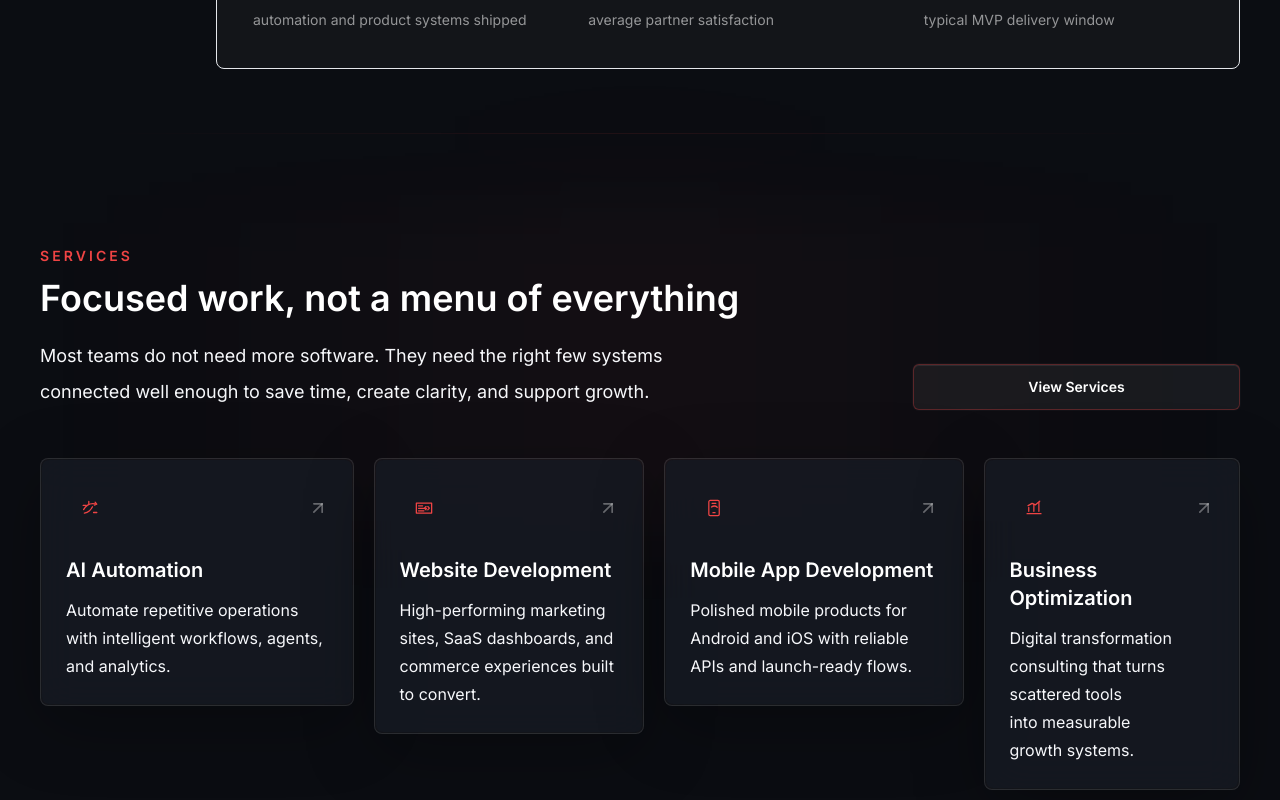
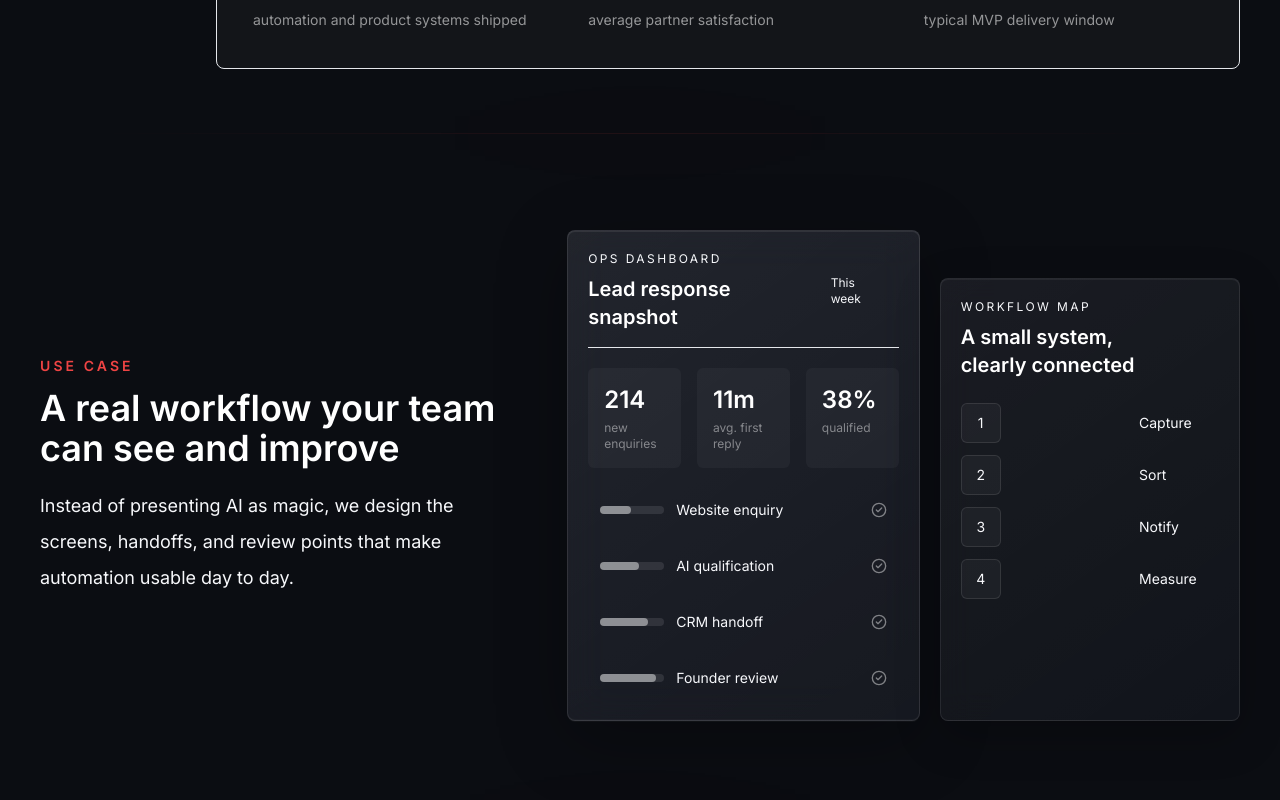
Before and after one commit to Akhils696/Aurentra, a Next.js app: page / in a window 1280 px wide. Shown: the part 1060-1860 px from the top of the page. Built offline with nearby package versions, Linux system fonts and the light colour scheme.

Commit message:
feat: introduce real product visuals to replace abstract placeholders

```diff
--- a/app/page.tsx
+++ b/app/page.tsx
@@ -2,6 +2,7 @@ import { ArrowRight } from "lucide-react";
 import { AutomationPipeline } from "@/components/home/automation-pipeline";
 import { HeroParallax } from "@/components/home/hero-parallax";
 import { HeroTitle } from "@/components/home/hero-title";
+import { ProductVisuals } from "@/components/home/product-visuals";
 import { Button } from "@/components/ui/button";
 import { Container } from "@/components/ui/container";
 import { MotionReveal } from "@/components/ui/motion-reveal";
@@ -64,6 +65,21 @@ export default function Home() {
                 <p className="mt-2 text-sm leading-6 text-white/55">{stat.label}</p>
               </div>
             ))}
+          </div>
+        </Container>
+      </section>
+
+      <SectionDivider />
+
+      <section className="py-20 sm:py-24">
+        <Container>
+          <div className="grid gap-10 lg:grid-cols-[0.42fr_0.58fr] lg:items-center">
+            <SectionHeading
+              eyebrow="Use Case"
+              title="A real workflow your team can see and improve"
+              copy="Instead of presenting AI as magic, we design the screens, handoffs, and review points that make automation usable day to day."
+            />
+            <ProductVisuals />
           </div>
         </Container>
       </section>
--- /dev/null
+++ b/components/home/product-visuals.tsx
@@ -0,0 +1,53 @@
+import { CheckCircle2 } from "lucide-react";
+
+export function ProductVisuals() {
+  return (
+    <div className="grid gap-5 lg:grid-cols-[1.08fr_0.92fr]">
+      <div className="glass rounded-lg p-5">
+        <div className="flex items-center justify-between border-b border-white/8 pb-4">
+          <div>
+            <p className="text-xs uppercase tracking-[0.2em] text-white/38">Ops Dashboard</p>
+            <h3 className="mt-2 text-xl font-semibold text-white">Lead response snapshot</h3>
+          </div>
+          <span className="rounded-md bg-white/7 px-3 py-1 text-xs text-white/58">This week</span>
+        </div>
+        <div className="mt-5 grid gap-4 sm:grid-cols-3">
+          {[
+            ["214", "new enquiries"],
+            ["11m", "avg. first reply"],
+            ["38%", "qualified"],
+          ].map(([value, label]) => (
+            <div key={label} className="rounded-md bg-white/[0.035] p-4">
+              <p className="text-2xl font-semibold text-white">{value}</p>
+              <p className="mt-1 text-xs text-white/45">{label}</p>
+            </div>
+          ))}
+        </div>
+        <div className="mt-5 space-y-3">
+          {["Website enquiry", "AI qualification", "CRM handoff", "Founder review"].map((step, index) => (
+            <div key={step} className="flex items-center gap-3 rounded-md bg-black/18 p-3">
+              <span className="h-2 w-16 rounded-full bg-white/10">
+                <span className="block h-2 rounded-full bg-white/45" style={{ width: `${48 + index * 13}%` }} />
+              </span>
+              <p className="flex-1 text-sm text-white/68">{step}</p>
+              <CheckCircle2 aria-hidden className="size-4 text-white/45" />
+            </div>
+          ))}
+        </div>
+      </div>
+      <div className="depth-card rounded-lg p-5 lg:mt-12">
+        <p className="text-xs uppercase tracking-[0.2em] text-white/38">Workflow Map</p>
+        <h3 className="mt-2 text-xl font-semibold text-white">A small system, clearly connected</h3>
+        <div className="mt-6 grid gap-3">
+          {["Capture", "Sort", "Notify", "Measure"].map((label, index) => (
+            <div key={label} className="flex items-center gap-3">
+              <span className="flex size-10 items-center justify-center rounded-md border border-white/10 bg-white/[0.035] text-sm text-white/72">{index + 1}</span>
+              <span className="h-px flex-1 bg-gradient-to-r from-white/18 to-transparent" />
+              <p className="w-20 text-sm text-white/58">{label}</p>
+            </div>
+          ))}
+        </div>
+      </div>
+    </div>
+  );
+}
```
